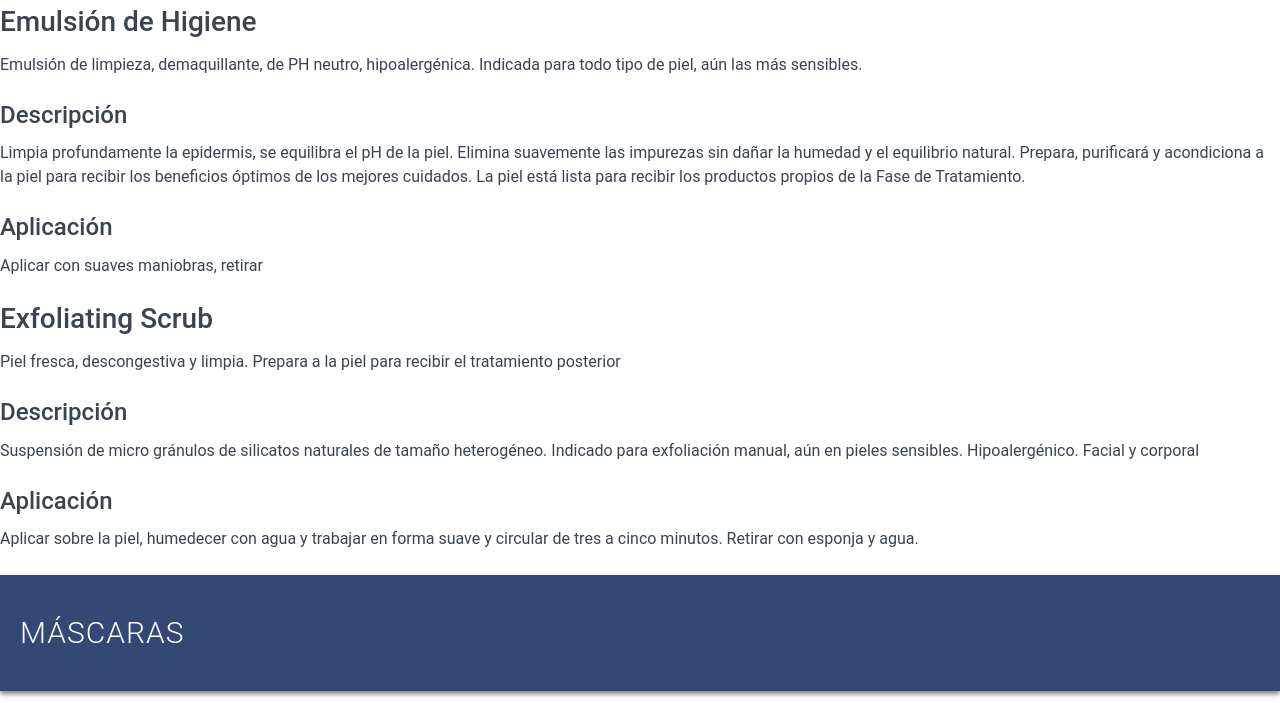
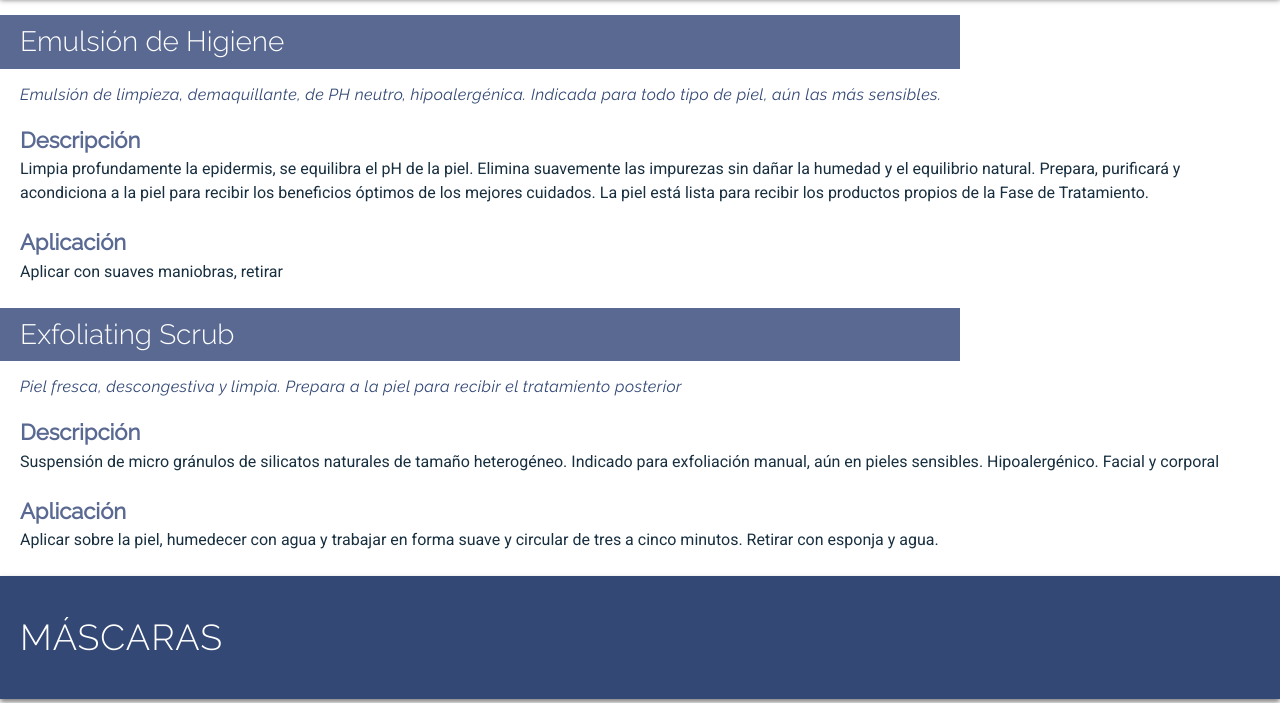
Before and after one commit to EspecificosBA/eba-vademecum, a plain HTML site: page index.html in a window 1280 px wide. Shown: the part 370-1073 px from the top of the page. Drawn offline with nearby package versions, Linux system fonts and the light colour scheme.

Commit message:
Add main styles and css classes

```diff
--- a/css/main.css
+++ b/css/main.css
@@ -1,5 +1,8 @@
 body {
     font-family: 'Roboto', sans-serif;
+    font-size: 16px;
+    background-color: white;
+    color: #182F40;
 }
 
 
@@ -13,10 +16,46 @@ body {
     background-color: #334875;
     padding: 2rem 1rem;
     color: white;
-    font-family: 'Roboto', sans-serif;
-    font-size: 1.5rem;
+    font-family: 'Raleway', sans-serif;
+    font-size: 1.8rem;
     box-shadow: 0 3px 5px 0px rgba(0,0,0,0.5);
     text-transform: uppercase;
     font-weight: 300;
     letter-spacing: 0.05rem;
+    page-break-before: always;
 }
+
+.product-name {
+    background-color: #596992;
+    color: white;
+    padding: 0.5rem 1rem;
+    max-width: 75%;
+    font-family: 'Raleway', sans-serif;
+    font-weight: 300;
+}
+
+.product-container {
+    page-break-inside: avoid;
+}
+
+.product-body {
+    padding: 0 1rem;
+}
+
+.product-body p.product-short-desc {
+    font-family: 'Raleway', sans-serif;
+    color: #334875;
+    font-style: italic;
+    letter-spacing: 0.02rem;
+    font-weight: 400;
+    margin-bottom: 1rem;
+}
+
+.product-body .section-name {
+    font-family: 'Raleway', sans-serif;
+    font-weight: 600;
+    color: #596992;
+    font-size: 1.1rem;
+    margin-bottom: 0.2rem;
+
+}
--- a/index.html
+++ b/index.html
@@ -6,6 +6,7 @@
     <link rel="stylesheet" href="css/spectre.min.css">
     <link rel="stylesheet" href="css/spectre-exp.min.css">
     <link rel="stylesheet" href="css/main.css">
+    <link href="https://fonts.googleapis.com/css?family=Fira+Sans|Raleway:300,300i,400,400i|Roboto" rel="stylesheet">
   </head>
   <body>
 
--- a/js/vademecum.js
+++ b/js/vademecum.js
@@ -1172,9 +1172,13 @@ const Product = (product, key) => {
     'div',
     {key, className: 'product-container'},
     e('h3', {className: 'product-name'}, product.name),
-    e('p', {className: 'product-short-desc'}, product.shortDesc),
-    Section('Descripción', product.fullDesc),
-    Section('Aplicación', product.application)
+    e(
+      'div',
+      {className: 'product-body'},
+      e('p', {className: 'product-short-desc'}, product.shortDesc),
+      Section('Descripción', product.fullDesc),
+      Section('Aplicación', product.application)
+    )
   )
 }
 
```
